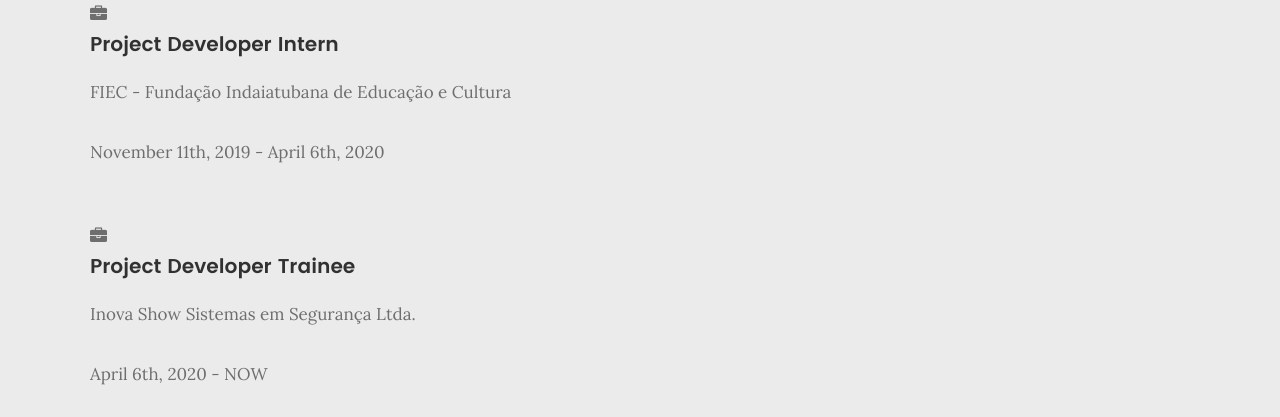
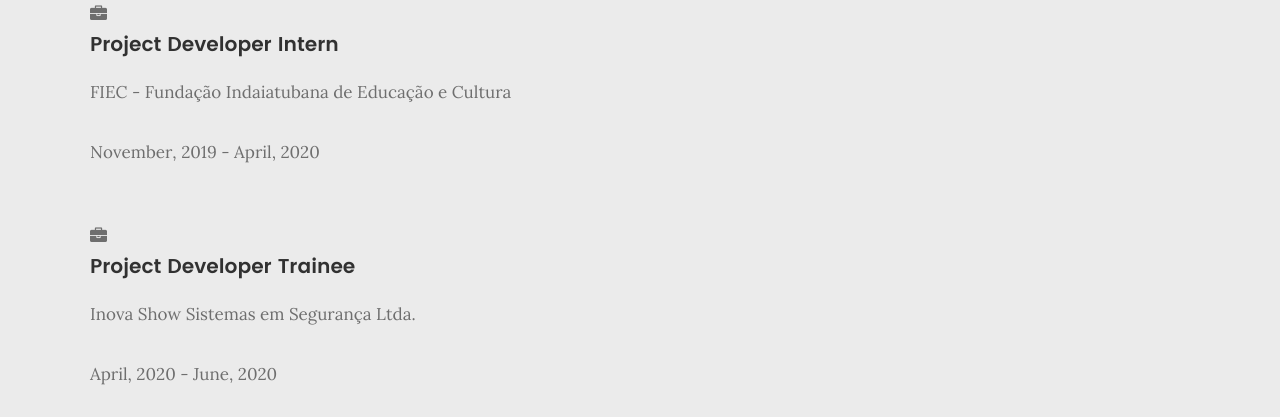
Before and after one commit to cassielrattes/cassielrattes.github.io, a plain HTML site: page index.html in a window 1280 px wide. Shown: the part 2640-3057 px from the top of the page. Drawn offline with Linux system fonts and the light colour scheme; some packages are replaced by stand-ins of ours; a script that the page names is missing; files whose address does not match are found by name.

Commit message:
Update index.html

```diff
--- a/index.html
+++ b/index.html
@@ -251,7 +251,7 @@
               </div>
               <div class="timeline-content">
                 <p>
-                  November 11th, 2019 - April 6th, 2020
+                  November, 2019 - April, 2020
                 </p>
               </div>
             </div>
@@ -270,7 +270,7 @@
               </div>
               <div class="timeline-content">
                 <p>
-                  April 6th, 2020 - NOW
+                  April, 2020 - June, 2020
                 </p>
               </div>
             </div>
```
